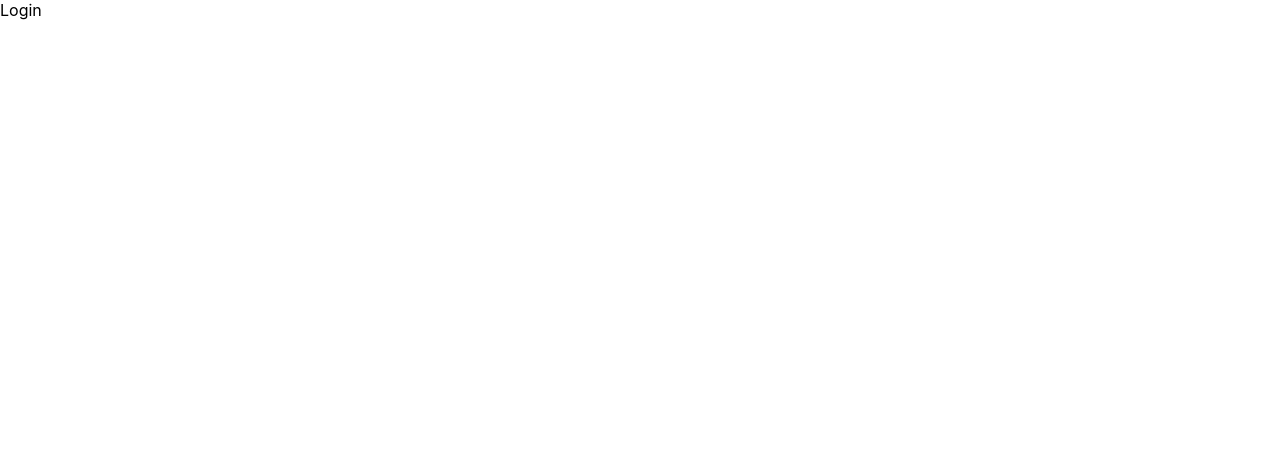
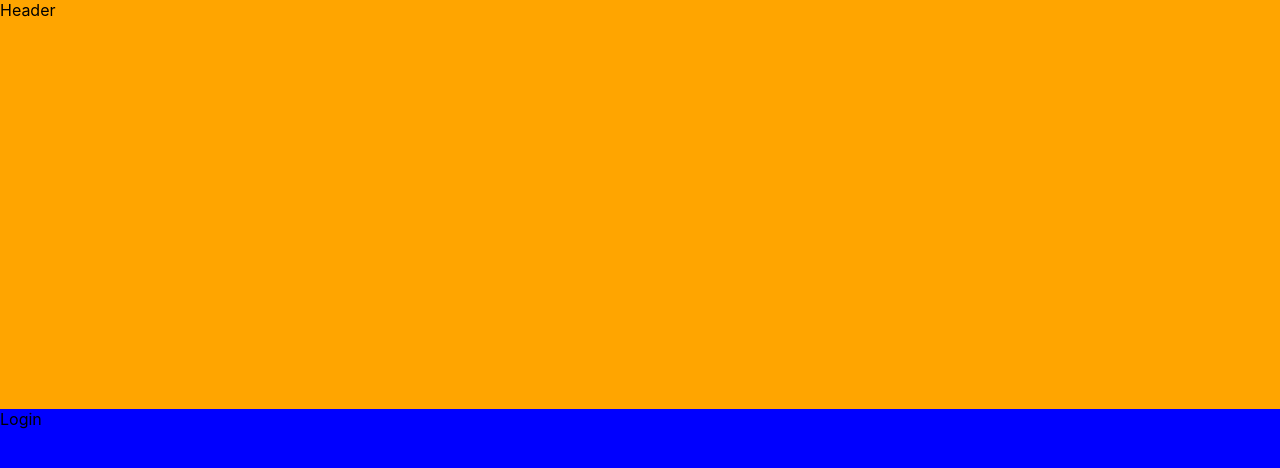
Before and after one commit to mrtruko/slack-clone, a React (Create React App) app: page / in a window 1280 px wide. Shown: the top 468 px of the page. Built offline with nearby package versions, Linux system fonts and the light colour scheme.

Commit message:
Header and sidebar

```diff
--- a/src/App.js
+++ b/src/App.js
@@ -4,6 +4,7 @@ import Chat from './components/Chat';
 import Login from './components/Login';
 import styled from 'styled-components';
 import Header from './components/Header';
+import Sidebar from './components/Sidebar';
 
 function App() {
   return (
@@ -11,6 +12,8 @@ function App() {
       <Router>
         <Container>
           <Header />
+          <Sidebar />
+          <Main>
             <Switch>
               <Route path="/room">
                 <Chat />
@@ -19,13 +22,25 @@ function App() {
                 <Login />
               </Route>
             </Switch>
+          </Main>
         </Container>
       </Router>
     </div>
   );
 }
 
-const Container = styled.div``;
+const Container = styled.div`
+  width: 100%;
+  height: 100vh;
+  background: orange;
+  display: grid;
+  grid-template-rows: 38px auto;
+`;
+
+const Main = styled.div`
+  background: blue;
+`;
+
 
 
 export default App;
--- a/src/components/Header.js
+++ b/src/components/Header.js
@@ -1,7 +1,7 @@
 function Header() {
     return (
         <div>
-
+            Header
         </div>
     )
 }
--- /dev/null
+++ b/src/components/Sidebar.js
@@ -0,0 +1,9 @@
+function Sidebar() {
+    return (
+        <div>
+
+        </div>
+    )
+}
+
+export default Sidebar
```
Lines whose indentation alone changed are shown as unchanged.
